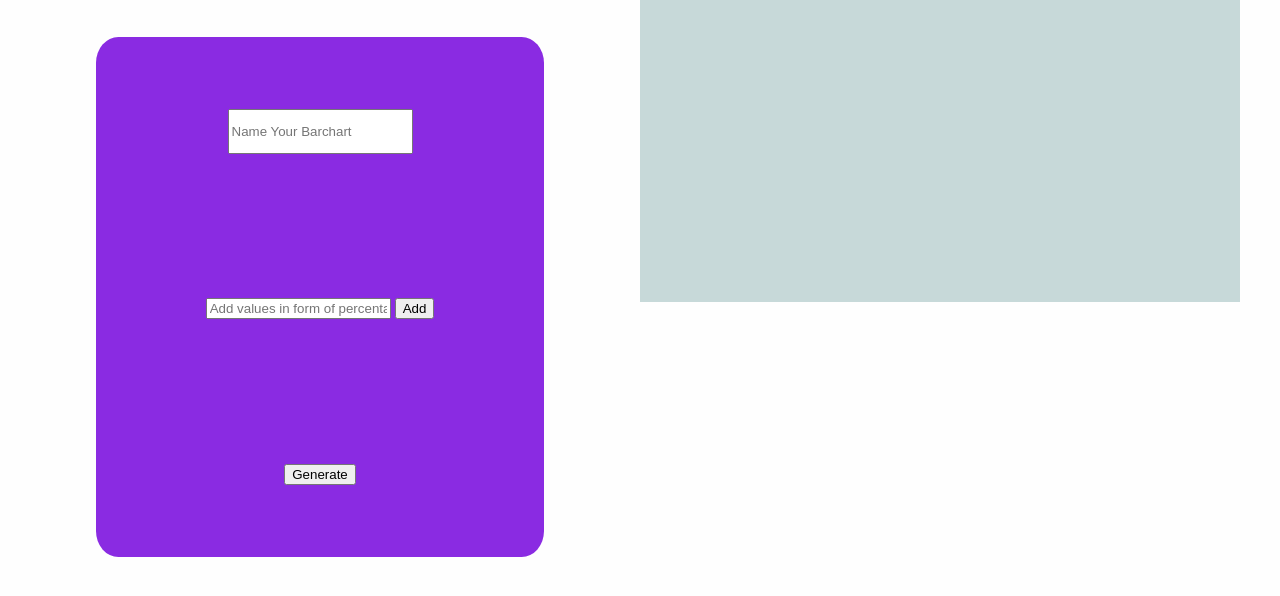
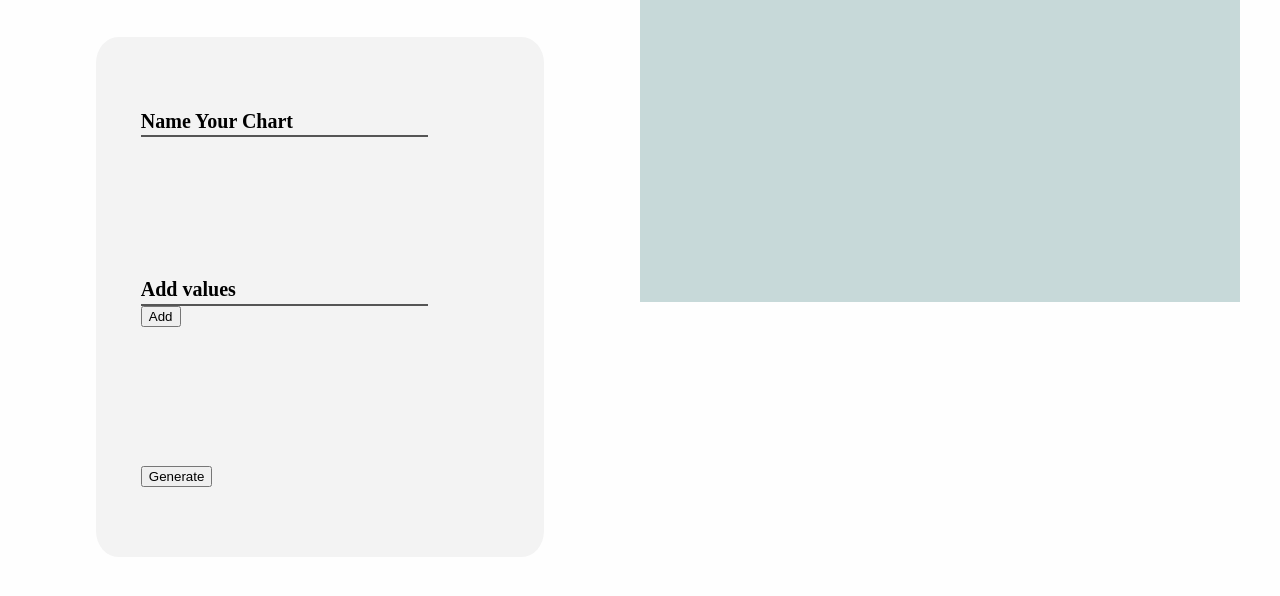
Before and after one commit to anurag-gharat/Bar-Graph-Generator-, a plain HTML site: page index.html in a window 1280 px wide. Shown: the part 178-774 px from the top of the page. Drawn offline with nearby package versions, Linux system fonts and the light colour scheme.

Commit message:
"animations"

```diff
--- a/index.html
+++ b/index.html
@@ -13,10 +13,19 @@
             </div>
             <div class="main-content">
             <div class="content">
-                <input type="text" class="barchartname" placeholder="Name Your Barchart">
+
+                <div>
+                    <input type="text" class="barchartname" required>
+                    <label class="label1">Name Your Chart</label>
+                </div>
+
+
             </div>
             <div class="content">
-                <input type="text" placeholder="Add values in form of percentages like 60" name="element" id="element">
+                <div>
+                    <input type="text" name="element" id="element" required>
+                    <label class="label2">Add values</label>
+                </div>
                 <button onclick="addElement()">Add</button>
             </div>
             <div class="content">
--- a/style.css
+++ b/style.css
@@ -4,6 +4,7 @@ body{
     background-color: #fefefe;
     box-sizing: border-box;
 }
+
 .row{
     display: flex;
     height: 100vh;
@@ -47,13 +48,54 @@ body{
     width: 70%;
     height: 65vh;
     margin-top: 5vh;
-    background-color: blueviolet;
+    background-color: #f3f3f3;
     border-radius: 5%;
     display: flex;
     flex-direction: column;
     justify-content: space-around;
     align-items: center;
 }
-.block>.main-content>.content>.barchartname{
-    height: 45px;
+.block>.main-content>.content{
+    width: 80%;
 }
+.block>.main-content>.content>div>input{
+    height: 30px;
+    width: 80%;
+    border:none;
+    border-bottom: 2px solid #555;
+    border-radius: none;
+    background-color: transparent;
+    outline: none;
+}
+.block>.main-content>.content>div>.label1{
+    position: absolute;
+    top:36%;
+    left: 11%;
+    margin-left: 0px;
+    font-size: 20px;
+    font-weight: 800;
+}
+.block>.main-content>.content>div>input:focus{
+    border: none;
+    border-bottom: 2px solid #222;
+}
+.block>.main-content>.content>div>input:focus + .label1,
+.block>.main-content>.content>div>input:valid + .label1{
+    top: 31%;
+    color: red;
+    transition: .5s ease-in-out;
+}
+.block>.main-content>.content>div>.label2{
+    position: absolute;
+    top:57%;
+    left: 11%;
+    margin-left: 0px;
+    font-size: 20px;
+    font-weight: 800;
+}
+.block>.main-content>.content>div>input:focus + .label2,
+.block>.main-content>.content>div>input:valid + .label2{
+    top: 51%;
+    color: red;
+    transition: .5s ease-in-out;
+}
```
